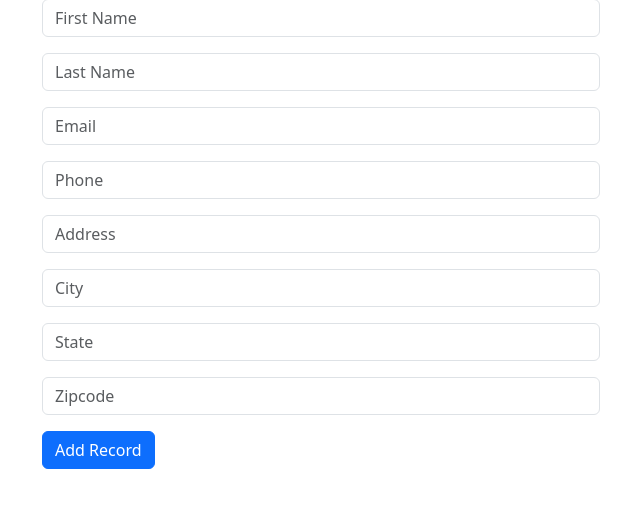
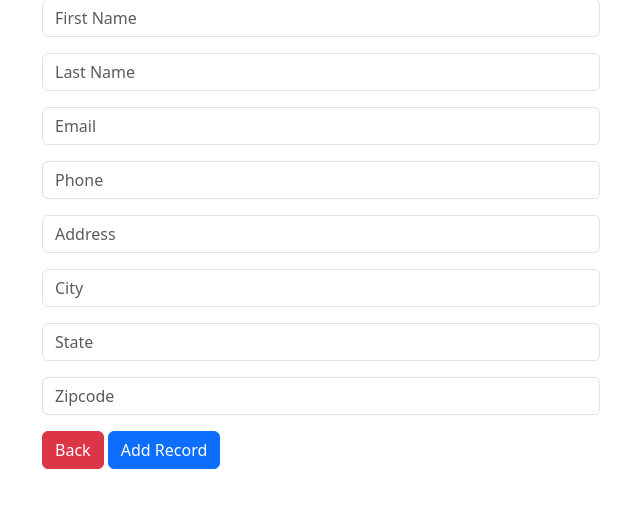
Before and after one commit to ritikbhatt20/CRM-Nexus, a Django app: page /add_record/ in a window 1280 px wide. Shown: the part 161-685 px from the top of the page, without its empty margins (319-959 px from the left). Run offline with Django 4.2, Linux system fonts and the light colour scheme; a user stored in the database is signed in.

Commit message:
🔨Added back btn in Add records

```diff
--- a/website/templates/add_record.html
+++ b/website/templates/add_record.html
@@ -12,6 +12,7 @@
 
     {{ form.as_p }}
 
+    <a href="{% url "home" %}" class="btn btn-danger">Back</a>
     <button type="submit" class="btn btn-primary">Add Record</button>
 
 </form>
```
